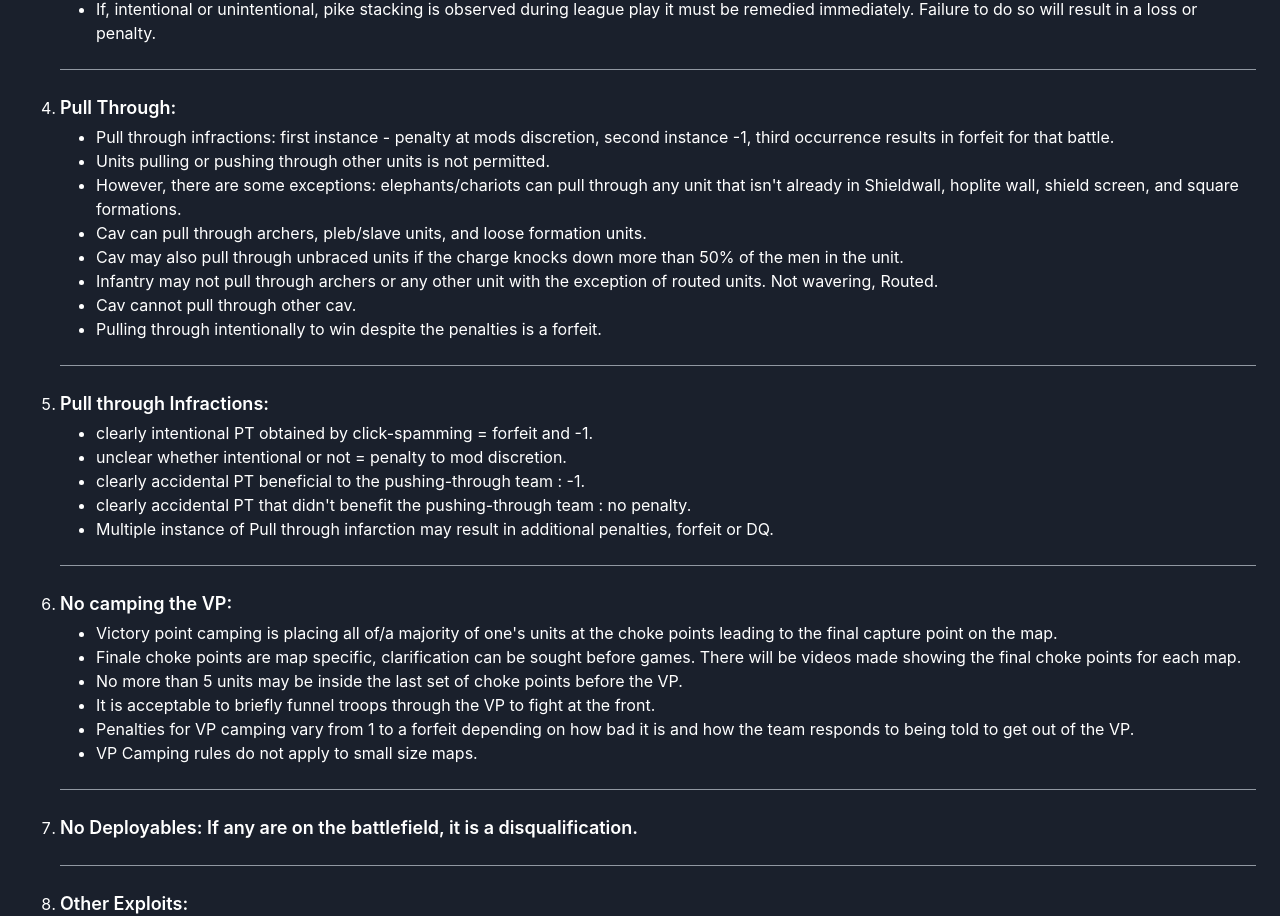
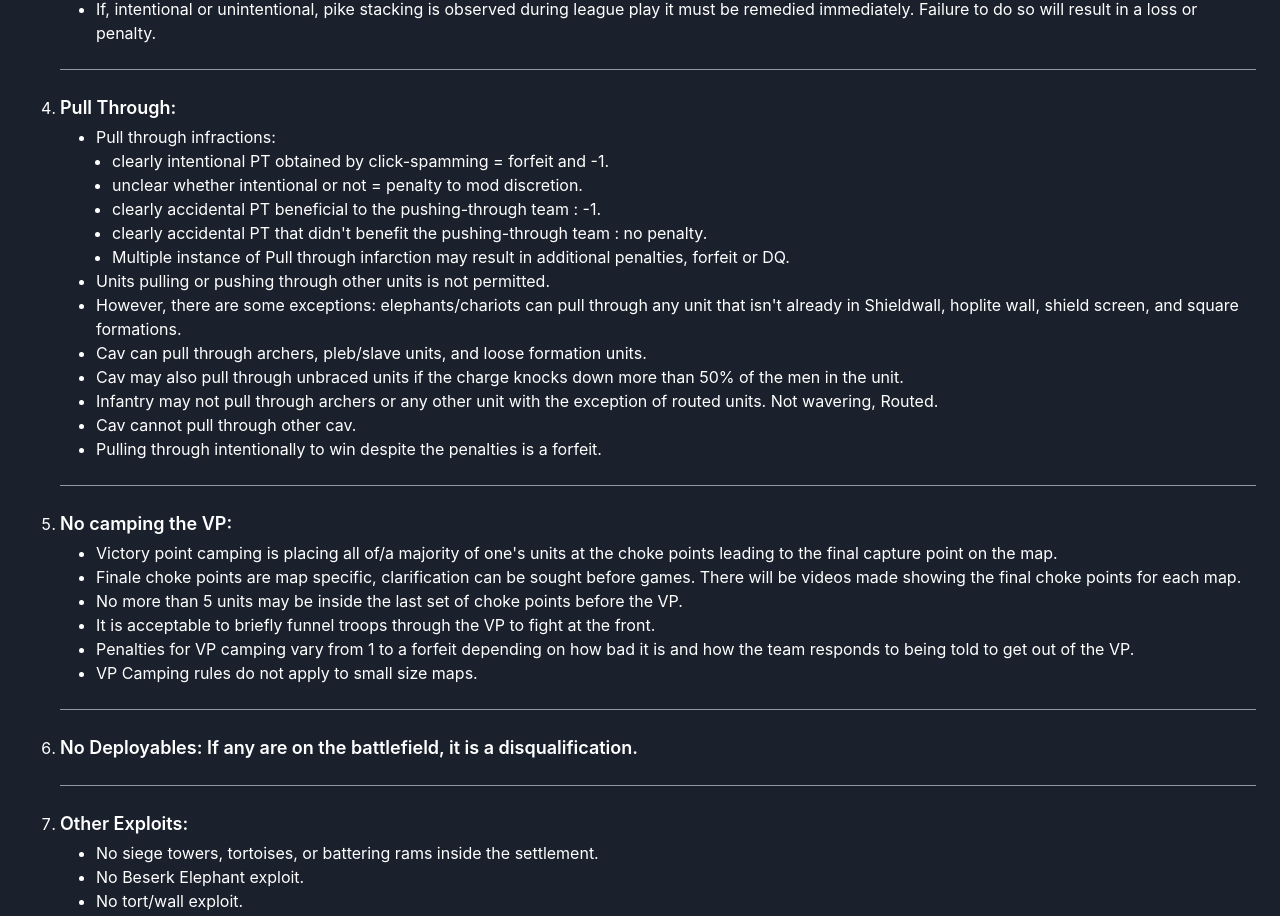
Before and after one commit to bobitsvetkov/tw-website, a React (Vite) app in the folder tw-project/: page /rules-info in a window 1280 px wide. Shown: the part 840-1756 px from the top of the page. Built offline with nearby package versions, Linux system fonts and the light colour scheme.

Commit message:
refactor: delete repeated code

```diff
--- a/tw-project/src/components/Rules and Info/RulesInfo.tsx
+++ b/tw-project/src/components/Rules and Info/RulesInfo.tsx
@@ -53,7 +53,14 @@ const RulesInfo: React.FC = () => {
                 <ListItem>
                     <Text fontSize="lg" fontWeight="semibold">Pull Through:</Text>
                     <UnorderedList mt={1} pl={5}>
-                        <ListItem>Pull through infractions: first instance - penalty at mods discretion, second instance -1, third occurrence results in forfeit for that battle.</ListItem>
+                        <ListItem>Pull through infractions: <List styleType="disc" ml={4}>
+                            <ListItem>clearly intentional PT obtained by click-spamming = forfeit and -1.</ListItem>
+                            <ListItem>unclear whether intentional or not = penalty to mod discretion.</ListItem>
+                            <ListItem>clearly accidental PT beneficial to the pushing-through team : -1.</ListItem>
+                            <ListItem>clearly accidental PT that didn't benefit the pushing-through team : no penalty.</ListItem>
+                            <ListItem>Multiple instance of Pull through infarction may result in additional penalties, forfeit or DQ.</ListItem>
+                        </List>
+                        </ListItem>
                         <ListItem>Units pulling or pushing through other units is not permitted.</ListItem>
                         <ListItem>However, there are some exceptions: elephants/chariots can pull through any unit that isn't already in Shieldwall, hoplite wall, shield screen, and square formations.</ListItem>
                         <ListItem>Cav can pull through archers, pleb/slave units, and loose formation units.</ListItem>
@@ -61,17 +68,6 @@ const RulesInfo: React.FC = () => {
                         <ListItem>Infantry may not pull through archers or any other unit with the exception of routed units. Not wavering, Routed.</ListItem>
                         <ListItem>Cav cannot pull through other cav.</ListItem>
                         <ListItem>Pulling through intentionally to win despite the penalties is a forfeit.</ListItem>
-                    </UnorderedList>
-                </ListItem>
-                <Divider my={4} />
-                <ListItem>
-                    <Text fontSize="lg" fontWeight="semibold"> Pull through Infractions: </Text>
-                    <UnorderedList mt={1} pl={5}>
-                        <ListItem> clearly intentional PT obtained by click-spamming = forfeit and -1.</ListItem>
-                        <ListItem>unclear whether intentional or not = penalty to mod discretion.</ListItem>
-                        <ListItem>clearly accidental PT beneficial to the pushing-through team : -1.</ListItem>
-                        <ListItem>clearly accidental PT that didn't benefit the pushing-through team : no penalty.</ListItem>
-                        <ListItem>Multiple instance of Pull through infarction may result in additional penalties, forfeit or DQ.</ListItem>
                     </UnorderedList>
                 </ListItem>
                 <Divider my={4} />
```
